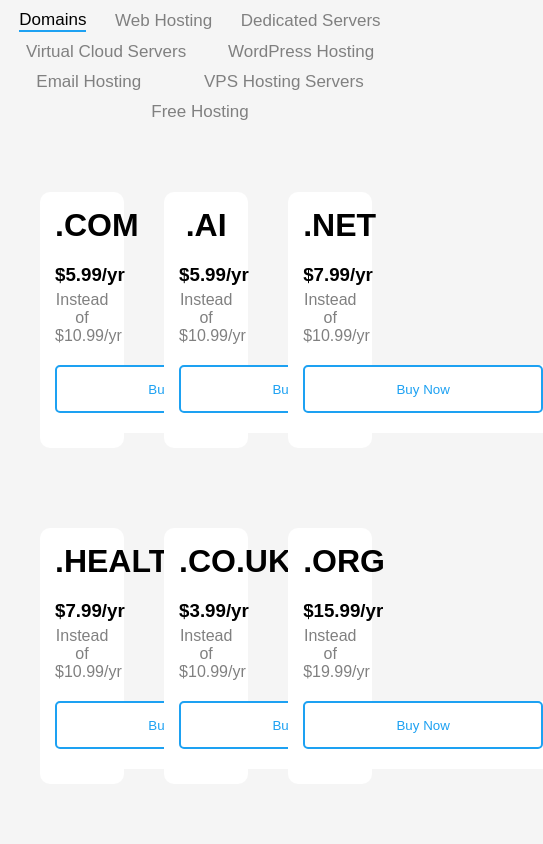
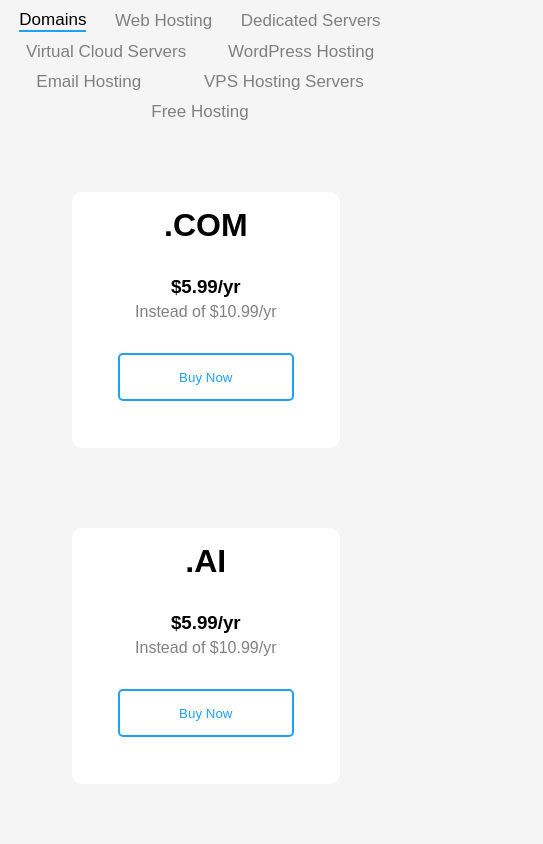
Before and after one commit to Florid11/first-task-p2, a React (Create React App) app: page / in a window 390 px wide. Shown: the top 844 px of the page, 543 px wide, since content can reach past the window. Built offline with nearby package versions, Linux system fonts and the light colour scheme.

Commit message:
Cards made media responsive

```diff
--- a/src/components/Cards.js
+++ b/src/components/Cards.js
@@ -59,7 +59,7 @@ const cards = () => {
       <div className={classes.cardBox}>
           {cardData.map((data) =>{
               return(
-                  <div className={classes.dataBox}>
+                  <div className={classes.dataBox} key={data.id}>
                       <div className={classes.block}>
                           <h1>{data.name}</h1>
                       </div>
--- a/src/components/Cards.module.css
+++ b/src/components/Cards.module.css
@@ -55,3 +55,67 @@ h1,h3,p,button{
     background-color: #1DA1F2;
     border-color: #fff;
 }
+
+@media all and (max-width: 1364px){
+    .dataBox{
+        width: 25%;
+        margin-left: 5rem;
+    }
+}
+
+@media all and (max-width: 1100px){
+    .dwn_btn{
+        width: 13rem;
+    }
+
+    .dataBox{
+        margin-left: 4rem;
+    }
+}
+
+@media all and (max-width: 970px){
+    .dataBox{
+        width: 35%;
+        margin-left: 6rem;
+    }
+
+    .dwn_btn{
+        width: 15rem;
+    }
+}
+
+@media all and (max-width: 792px){
+
+    .dataBox{
+        margin-left: 5rem;
+    }
+    .dwn_btn{
+        width: 13rem;
+    }
+}
+
+@media all and (max-width: 690px){
+    .dataBox{
+        margin-left: 4rem;
+    }
+
+    .dwn_btn{
+        width: 11rem;
+    }
+}
+
+
+@media all and (max-width: 600px){
+    .dataBox{
+        width: 70%;
+        margin-left: 5rem;
+    }
+
+}
+
+@media all and (max-width: 500px){
+    .dataBox{
+        margin-left: 4.5rem;
+    }
+
+}
```
